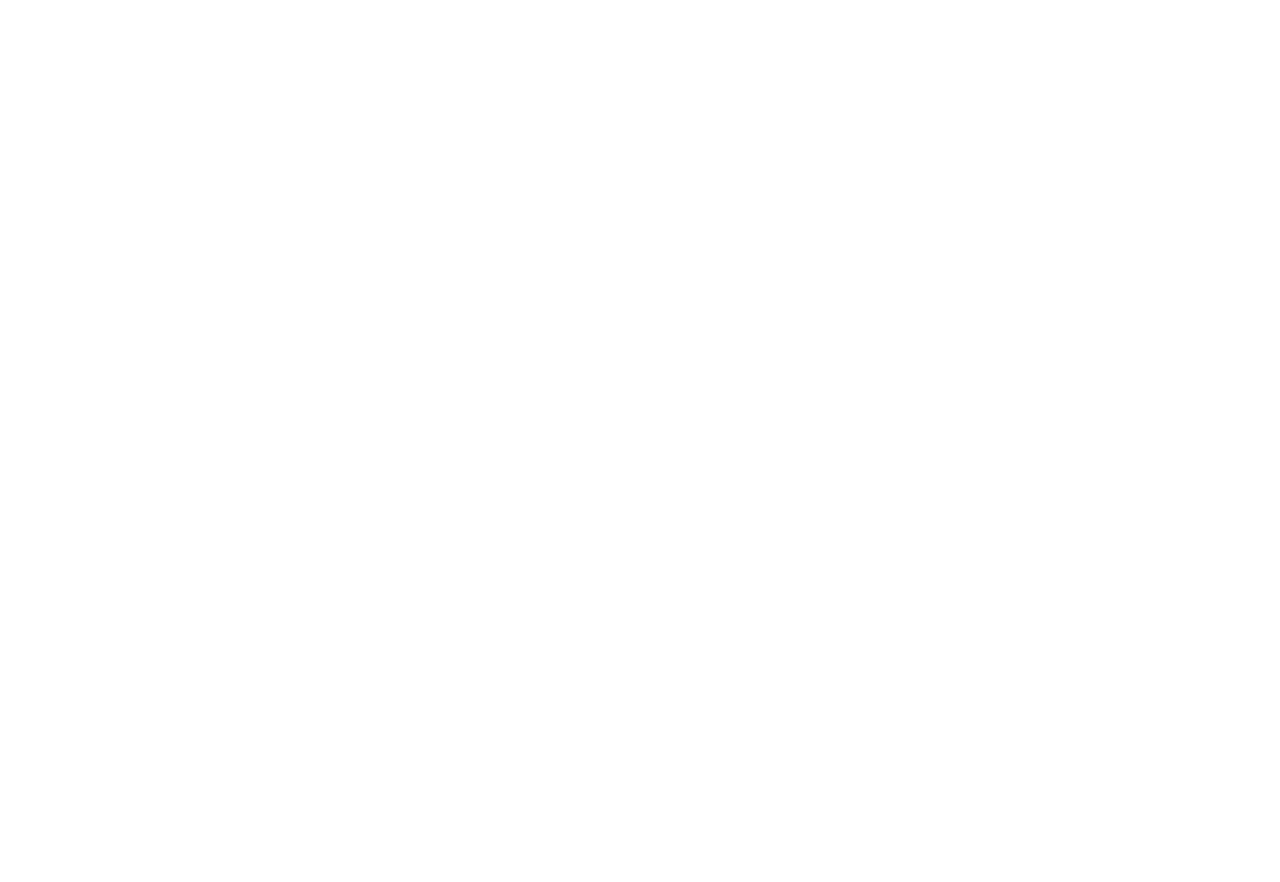
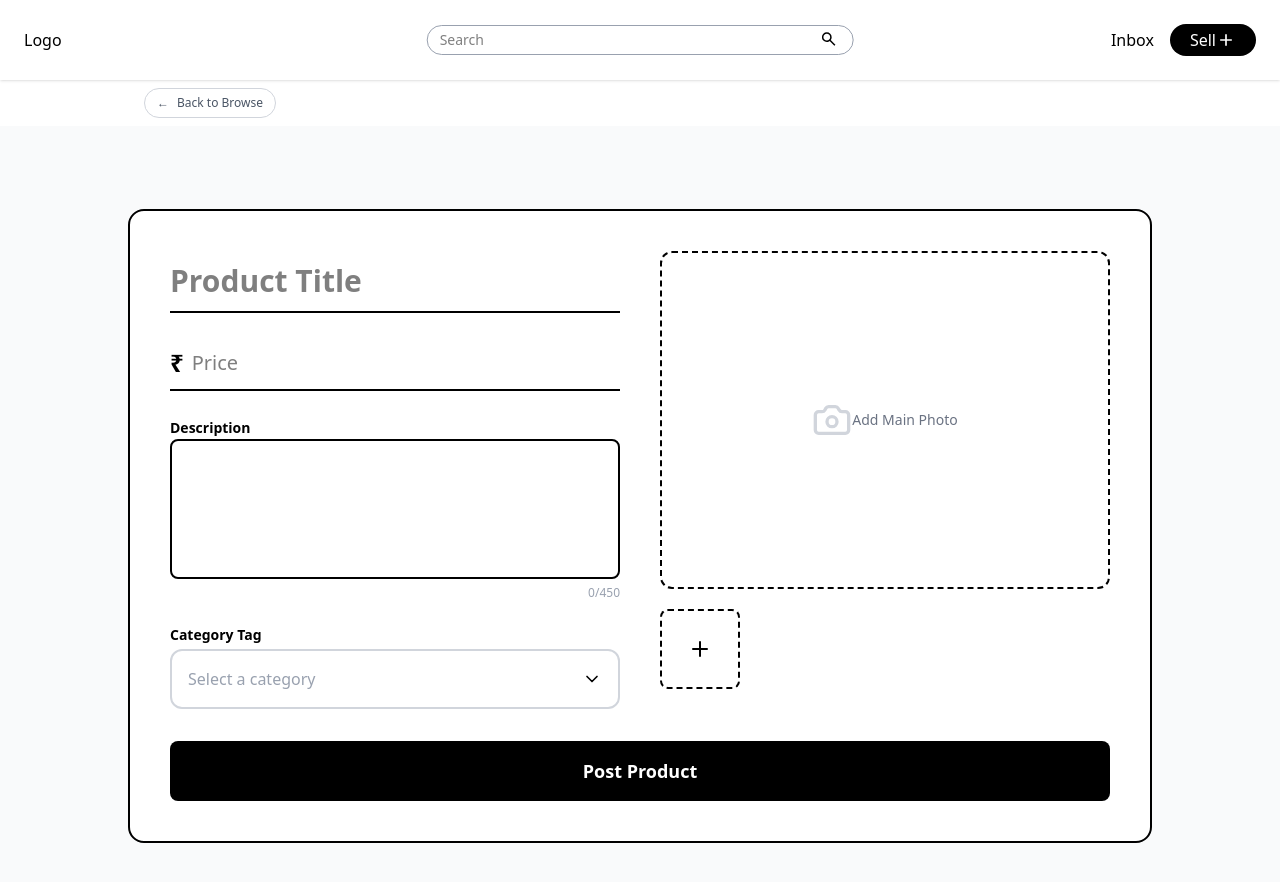
Before and after one commit to weirdwolfx/College-olx, a React (Vite) app in the folder client/: page /sell in a window 1280 px wide. Shown: the top 882 px of the page. Before the commit the page ends 800 px from the top, so only its background shows below. Built offline with nearby package versions, Linux system fonts and the light colour scheme.

Commit message:
Update App.jsx

```diff
--- a/client/src/App.jsx
+++ b/client/src/App.jsx
@@ -1,5 +1,5 @@
 import { BrowserRouter, Routes, Route } from "react-router-dom"
-import form from "./pages/form"
+import Form from "./pages/Form"
 import Browse from "./pages/Browse"
 import Product from "./pages/Product"
 
@@ -9,7 +9,7 @@
             <Routes>
                 <Route path="/" element={<Browse />} />
                 <Route path="/product" element={<Product />} />
-                <Route path="/sell" element={<form />} />
+                <Route path="/sell" element={<Form />} />
             </Routes>
         </BrowserRouter>
     )
```
